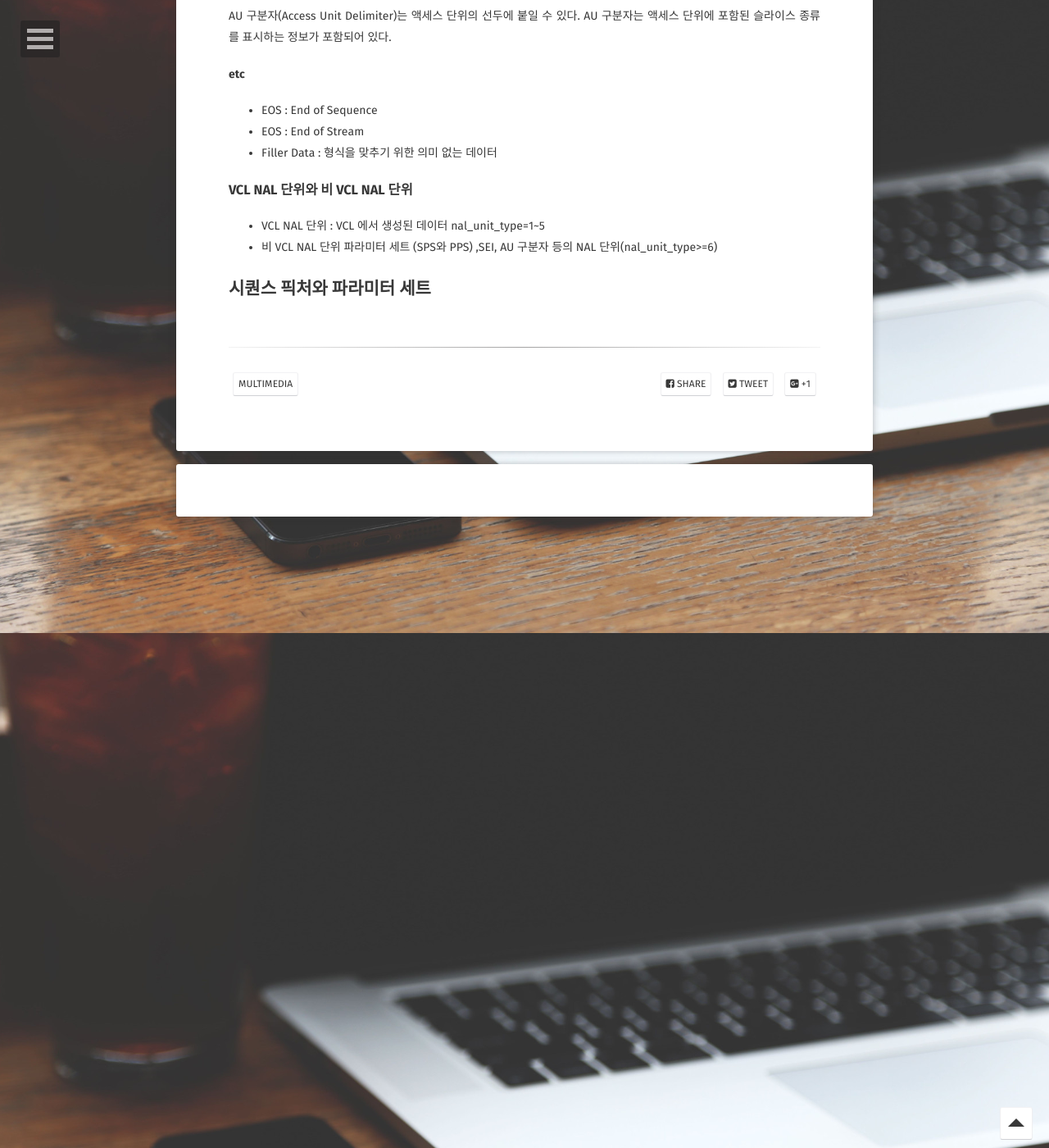
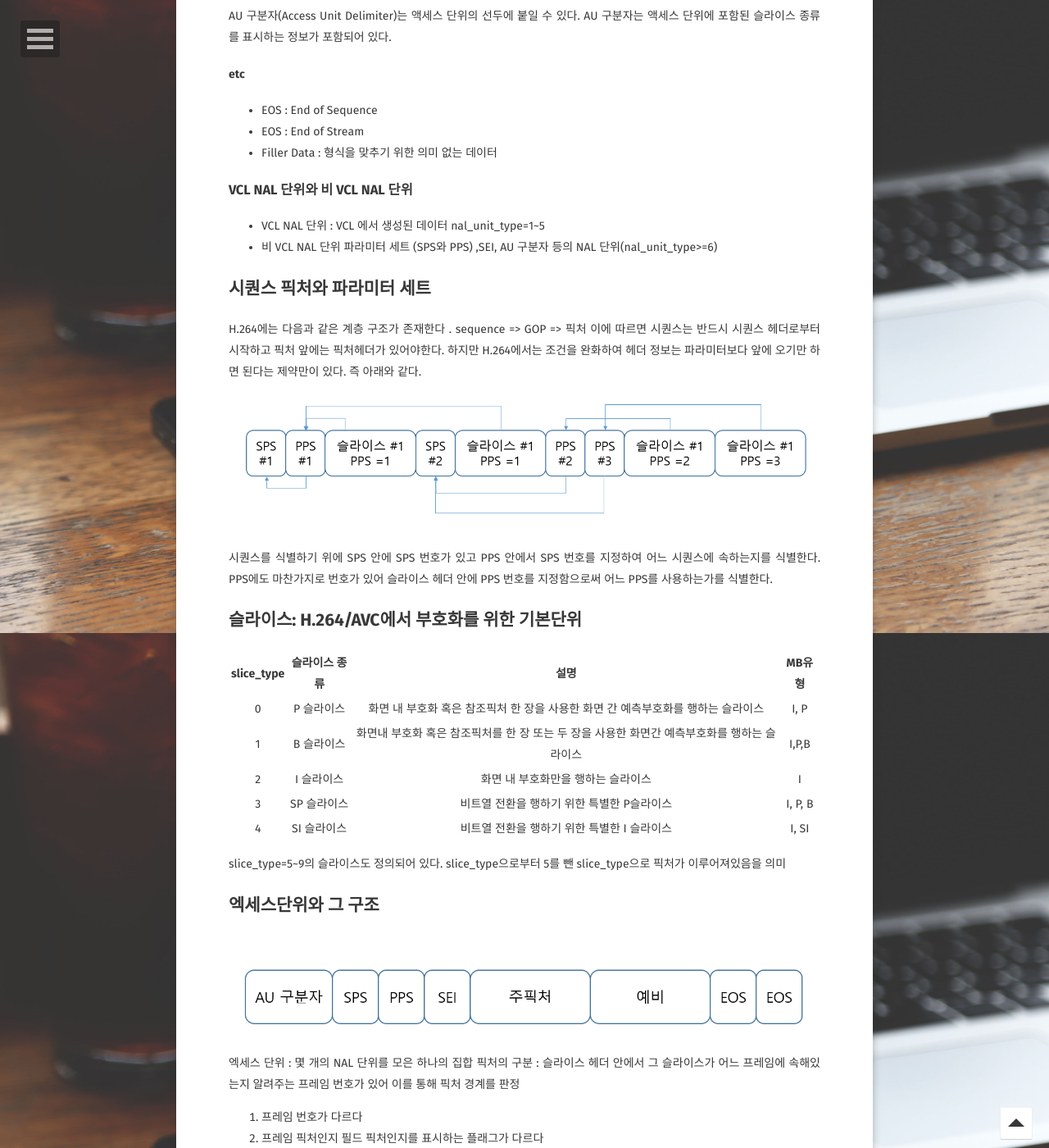
Before and after one commit to revol300/revol300.github.io, a Jekyll site: the page built from _posts/H264/2020-12-06-H264_Chapter_4.md, in a window 1280 px wide and 1400 px high, scrolled down 8228 px. Shown: the whole window at 82% size. Built offline with Jekyll 4.4.1, drawn with Linux system fonts in a browser that asks for light colours; nearby versions of some CDN libraries; some web fonts are replaced; comment, search, counter and statistics services are not loaded; some of the changed text lies outside the part shown.

Commit message:
chapter 4 updated!!

```diff
--- a/_posts/H264/2020-12-06-H264_Chapter_4.md
+++ b/_posts/H264/2020-12-06-H264_Chapter_4.md
@@ -208,3 +208,32 @@ AU 구분자(Access Unit Delimiter)는 액세스 단위의 선두에 붙일 수
 파라미터 세트 (SPS와 PPS) ,SEI, AU 구분자 등의 NAL 단위(nal_unit_type>=6)
 
 ## 시퀀스 픽처와 파라미터 세트
+H.264에는 다음과 같은 계층 구조가 존재한다 . sequence => GOP => 픽처
+이에 따르면 시퀀스는 반드시 시퀀스 헤더로부터 시작하고 픽처 앞에는 픽처헤더가 있어야한다. 하지만 H.264에서는 조건을 완화하여 헤더 정보는 파라미터보다 앞에 오기만 하면 된다는 제약만이 있다. 즉 아래와 같다.
+![SEQ_NAL_STRUCT](/assets/img/postImages/SEQ_NAL_struct.png)
+시퀀스를 식별하기 위에 SPS 안에 SPS 번호가 있고 PPS 안에서 SPS 번호를 지정하여 어느 시퀀스에 속하는지를 식별한다. PPS에도 마찬가지로 번호가 있어 슬라이스 헤더 안에 PPS 번호를 지정함으로써 어느 PPS를 사용하는가를 식별한다.
+
+## 슬라이스: H.264/AVC에서 부호화를 위한 기본단위
+
+| slice_type | 슬라이스 종류 |                                             설명                                            |  MB유형 |
+|:----------:|:-------------:|:-------------------------------------------------------------------------------------------:|:-------:|
+|      0     |   P 슬라이스  |       화면 내 부호화 혹은 참조픽처 한 장을 사용한 화면 간 예측부호화를 행하는 슬라이스      |   I, P  |
+|      1     |   B 슬라이스  | 화면내 부호화 혹은 참조픽처를 한 장 또는 두 장을 사용한 화면간 예측부호화를 행하는 슬라이스 |  I,P,B  |
+|      2     |   I 슬라이스  |                              화면 내 부호화만을 행하는 슬라이스                             |    I    |
+|      3     |  SP 슬라이스  |                          비트열 전환을 행하기 위한 특별한 P슬라이스                         | I, P, B |
+|      4     |  SI 슬라이스  |                         비트열 전환을 행하기 위한 특별한 I 슬라이스                         |  I, SI  |
+
+slice_type=5~9의 슬라이스도 정의되어 있다. slice_type으로부터 5를 뺀 slice_type으로 픽처가 이루어져있음을 의미
+
+## 엑세스단위와 그 구조
+![ACCESS_UNIT](/assets/img/postImages/Access_Unit.png)
+엑세스 단위 : 몇 개의 NAL 단위를 모은 하나의 집합
+픽처의 구분 : 슬라이스 헤더 안에서 그 슬라이스가 어느 프레임에 속해있는지 알려주는 프레임 번호가 있어 이를 통해 픽처 경계를 판정
+1. 프레임 번호가 다르다
+2. 프레임 픽처인지 필드 픽처인지를 표시하는 플래그가 다르다
+3. 상위 필드인지 하위 필드인지를 표시하는 플래그가 다르다
+4. 프레임 번호가 같지만, POC(Picture Order Count) 의 값이 다르다
+5. 참조픽처인지를 표시하는 정보가 다르다
+6. IDR 픽처인데, IDR식별자(idr_pic_idc)가 다르다
+
+이외에 옵션을 통해 AU 구분자를 붙여서 픽처의 선두위치를 판단 할 수도 있다
```
Also changed, not shown: assets/img/postImages/Access_Unit.png (added), assets/img/postImages/SEQ_NAL_struct.png (added).
